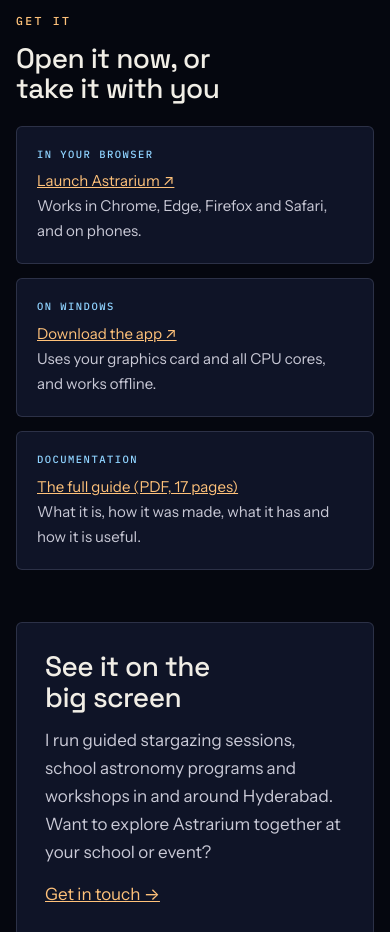
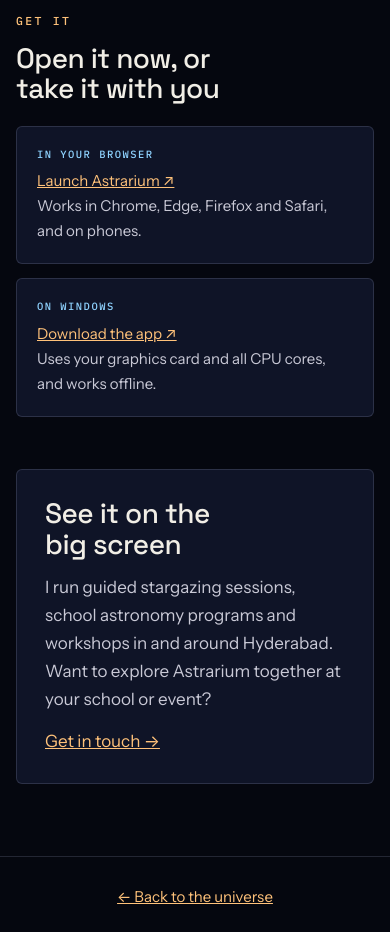
Before and after one commit to prime-27/bhanu-Prakash-, a plain HTML site: page astrarium/index.html in a window 390 px wide. Shown: the part 9940-10872 px from the top of the page. Drawn offline with Linux system fonts and the light colour scheme.

Commit message:
Astrarium page: remove the documentation card
The "Get it" section keeps its browser and Windows cards, now two columns
wide (one on phones).

Co-Authored-By: Claude Opus 5.5 <noreply@anthropic.com>
Claude-Session: https://claude.ai/code/session_01EMqHA62w9d23Wweb6feuxb

```diff
--- a/astrarium/astrarium.css
+++ b/astrarium/astrarium.css
@@ -72,6 +72,7 @@ figcaption b{color:var(--star);font-family:var(--display);font-weight:500;font-s
 .cards{display:grid;grid-template-columns:repeat(3,minmax(0,1fr));gap:14px;margin-top:22px}
 .card{background:var(--panel);border:1px solid var(--line);border-radius:6px;padding:20px}
 .card p{font-size:15px;margin:0}
+.cards.two{grid-template-columns:repeat(2,minmax(0,1fr))}
 .card .k{font:500 10.5px/1.4 var(--mono);letter-spacing:.14em;text-transform:uppercase;color:var(--ice);margin-bottom:8px;display:block}
 
 .facts{display:grid;grid-template-columns:repeat(2,minmax(0,1fr));gap:10px 28px;margin-top:20px}
@@ -88,7 +89,7 @@ footer{padding:28px var(--gut);border-top:1px solid var(--line);text-align:cente
 }
 @media (max-width:600px){
   section{padding:52px 0}
-  .g2,.g3,.cards,.facts{grid-template-columns:1fr}
+  .g2,.g3,.cards,.cards.two,.facts{grid-template-columns:1fr}
   .list{columns:1}
   .preview{aspect-ratio:3/4}
   .bar .go{padding:7px 11px;font-size:10.5px}
--- a/astrarium/index.html
+++ b/astrarium/index.html
@@ -28,7 +28,7 @@
   <link rel="preconnect" href="https://fonts.googleapis.com">
   <link rel="preconnect" href="https://fonts.gstatic.com" crossorigin>
   <link rel="stylesheet" href="https://fonts.googleapis.com/css2?family=Space+Grotesk:wght@500&family=IBM+Plex+Mono:wght@400;500&family=Instrument+Sans:wght@400;500;600&display=swap">
-  <link rel="stylesheet" href="astrarium.css?v=202611221030">
+  <link rel="stylesheet" href="astrarium.css?v=202611221400">
   <script type="application/ld+json">{"@context": "https://schema.org", "@type": "SoftwareApplication", "name": "Astrarium", "url": "https://stargazinghyderabad.com/astrarium/", "applicationCategory": "EducationalApplication", "applicationSubCategory": "Astronomy simulation", "operatingSystem": "Web browser, Windows", "description": "A free universe sandbox built on real astronomical data: the real Solar System, stars, nebulae, pulsars, black holes and galaxies at their measured positions, with a physics simulation of gravity, collisions, relativity and stellar evolution.", "image": "https://stargazinghyderabad.com/astrarium/img/og.jpg", "offers": {"@type": "Offer", "price": "0", "priceCurrency": "INR"}, "author": {"@type": "Person", "name": "Bhanu Prakash", "url": "https://stargazinghyderabad.com/"}, "inLanguage": "en"}</script>
 </head>
 <body>
@@ -148,10 +148,9 @@
       <section id="get">
         <p class="eyebrow">Get it</p>
         <h2>Open it now, or take it with you</h2>
-        <div class="cards">
+        <div class="cards two">
           <div class="card"><span class="k">In your browser</span><p><a href="app/" target="_blank" rel="noopener">Launch Astrarium ↗</a><br>Works in Chrome, Edge, Firefox and Safari, and on phones.</p></div>
           <div class="card"><span class="k">On Windows</span><p><a href="https://github.com/beyondthesky0099/Universe-sandbox/releases" target="_blank" rel="noopener">Download the app ↗</a><br>Uses your graphics card and all CPU cores, and works offline.</p></div>
-          <div class="card"><span class="k">Documentation</span><p><a href="Astrarium-Documentation.pdf">The full guide (PDF, 17 pages)</a><br>What it is, how it was made, what it has and how it is useful.</p></div>
         </div>
       </section>
 
```
